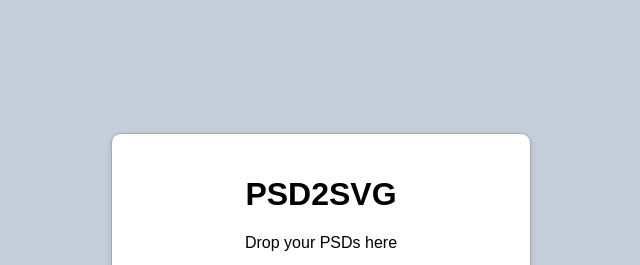
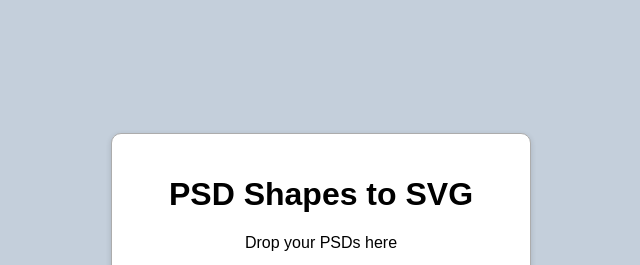
Before and after one commit to lezgomatt/psd-2-svg, a website with bundled scripts: page public/index.html in a window 1280 px wide. Shown: the top 265 px of the page, without its empty margins (319-959 px from the left). Built offline with nearby package versions, Linux system fonts and the light colour scheme.

Commit message:
cleanup: Rename to "PSD Shapes to SVG"

```diff
--- a/package.json
+++ b/package.json
@@ -1,5 +1,5 @@
 {
-  "name": "psd2svg",
+  "name": "psd-shapes-to-svg",
   "version": "0.1.0",
   "author": "lezgomatt",
   "private": true,
--- a/public/index.html
+++ b/public/index.html
@@ -2,13 +2,13 @@
 <html>
 <head>
     <meta charset="utf-8">
-    <title>PSD2SVG</title>
+    <title>PSD Shapes to SVG</title>
     <meta name="viewport" content="width=device-width, initial-scale=1">
     <link rel="stylesheet" href="style.css">
 </head>
 <body>
     <div class="app">
-        <h1>PSD2SVG</h1>
+        <h1>PSD Shapes to SVG</h1>
         <p>Drop your PSDs here</p>
         <div id="output">
             <img id="preview">
```
